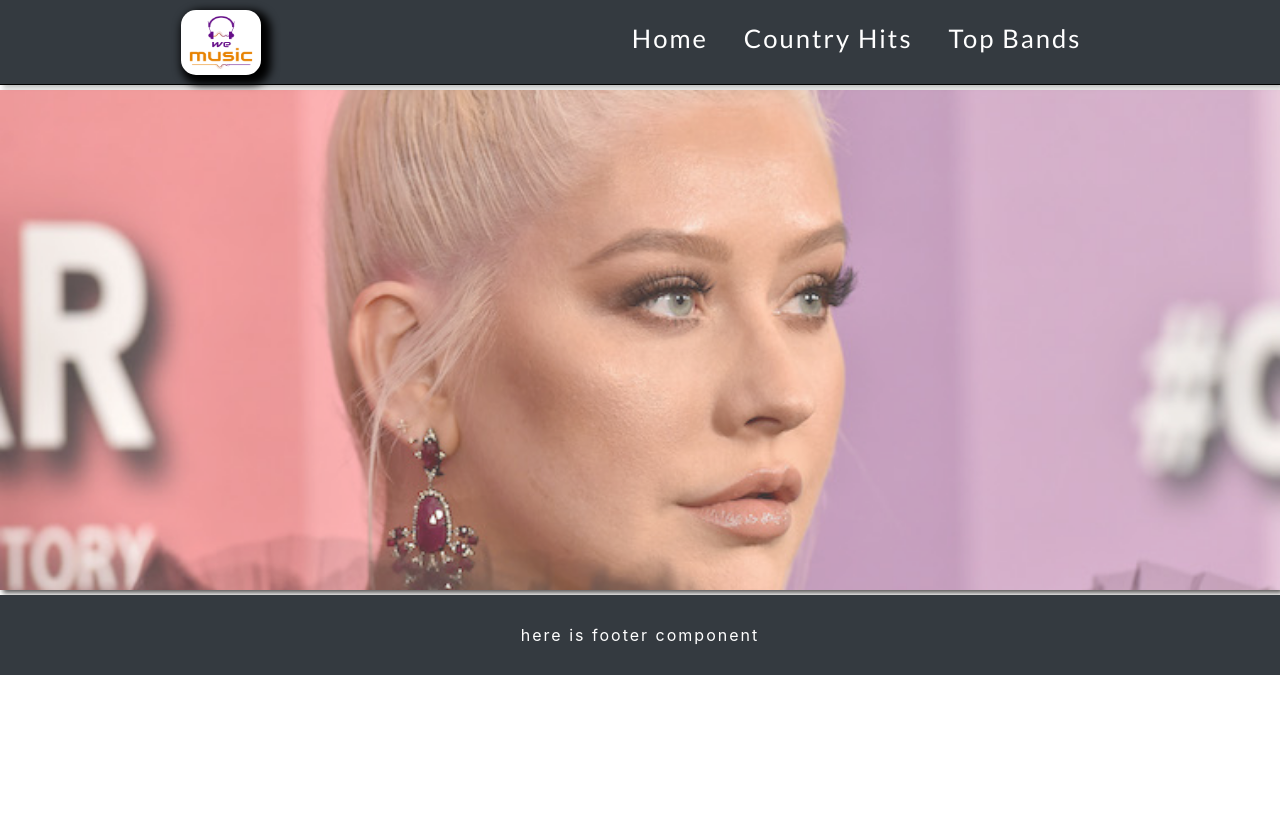
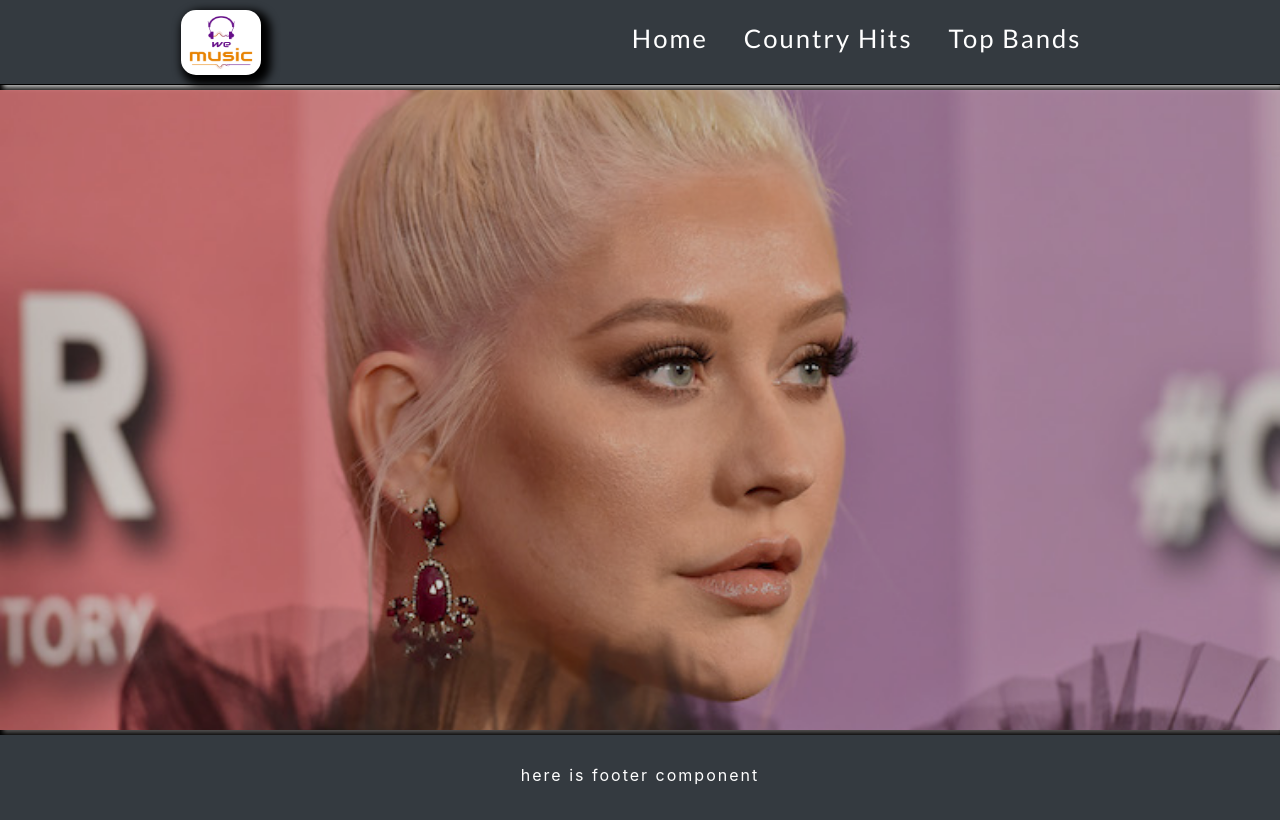
Before and after one commit to DriesVerb/teamproject, a React (Create React App) app: page / in a window 1280 px wide. Built offline with nearby package versions, Linux system fonts and the light colour scheme.

Commit message:
edited files

```diff
--- a/src/App.js
+++ b/src/App.js
@@ -1,9 +1,9 @@
 // react-router-dom
-import { Route } from 'react-router-dom';
+import { Route } from "react-router-dom";
 
 // redux
-import { Provider } from 'react-redux';
-import store from './store/Store';
+import { Provider } from "react-redux";
+import store from "./store/Store";
 
 // components home
 import Home from "./components/Home";
@@ -20,8 +20,8 @@ function App() {
     <Provider store={store}>
       <NavBar />
       <Route path="/" exact component={Home} />
-      <Route path="/searchcountry" component={SearchCountry} />
-      <Route path="/searchband" component={SearchByBand} />
+      <Route path="/countryhits" component={SearchCountry} />
+      <Route path="/topbands" component={SearchByBand} />
       <Route path="/album" component={AlbumName} />
       <Footer />
     </Provider>
--- a/src/carousel/components/ImageSlider.jsx
+++ b/src/carousel/components/ImageSlider.jsx
@@ -3,7 +3,7 @@ import styled from "@emotion/styled";
 import App from "./App.css";
 
 const Wrapper = styled.div`
-  height: 500px;
+  height: 80vh;
   display: flex;
   flex-wrap: nowrap;
   overflow-x: hidden;
@@ -11,7 +11,7 @@ const Wrapper = styled.div`
 `;
 
 const Slide = styled.div`
-  height: 500px;
+  height: 100%;
   width: 100%;
   flex-shrink: 0;
   background-position: center center;
--- a/src/components/NavBar.js
+++ b/src/components/NavBar.js
@@ -21,7 +21,7 @@ const NavBar = () => {
           <NavLink
             activeStyle={{ borderBottom: "2px solid #558b2f  " }}
             className="navLink"
-            to="/charts"
+            to="/countryhits"
           >
             Country Hits
           </NavLink>
@@ -30,7 +30,7 @@ const NavBar = () => {
           <NavLink
             activeStyle={{ borderBottom: "2px solid #558b2f  " }}
             className="navLink"
-            to="/searchband"
+            to="/topbands"
           >
             Top Bands
           </NavLink>
--- a/src/index.css
+++ b/src/index.css
@@ -13,7 +13,7 @@ body {
   margin: 0;
   padding: 0;
   box-sizing: border-box;
-  background-color: #000;
+  background-color: #000 !important;
   /* -webkit-font-smoothing: antialiased;
   -moz-osx-font-smoothing: grayscale; */
 }
@@ -43,6 +43,9 @@ body {
   letter-spacing: 2px;
   font-size: 1.6rem;
 }
+a.navLink {
+  text-decoration: none !important;
+}
 ul {
   text-decoration: none;
   border-bottom: none !important;
@@ -60,7 +63,7 @@ ul {
 }
 .footer {
   width: 100vw;
-  height: 80px;
+  height: 85px;
   background-color: #343a40;
   color: #fff;
   letter-spacing: 2px;
```
